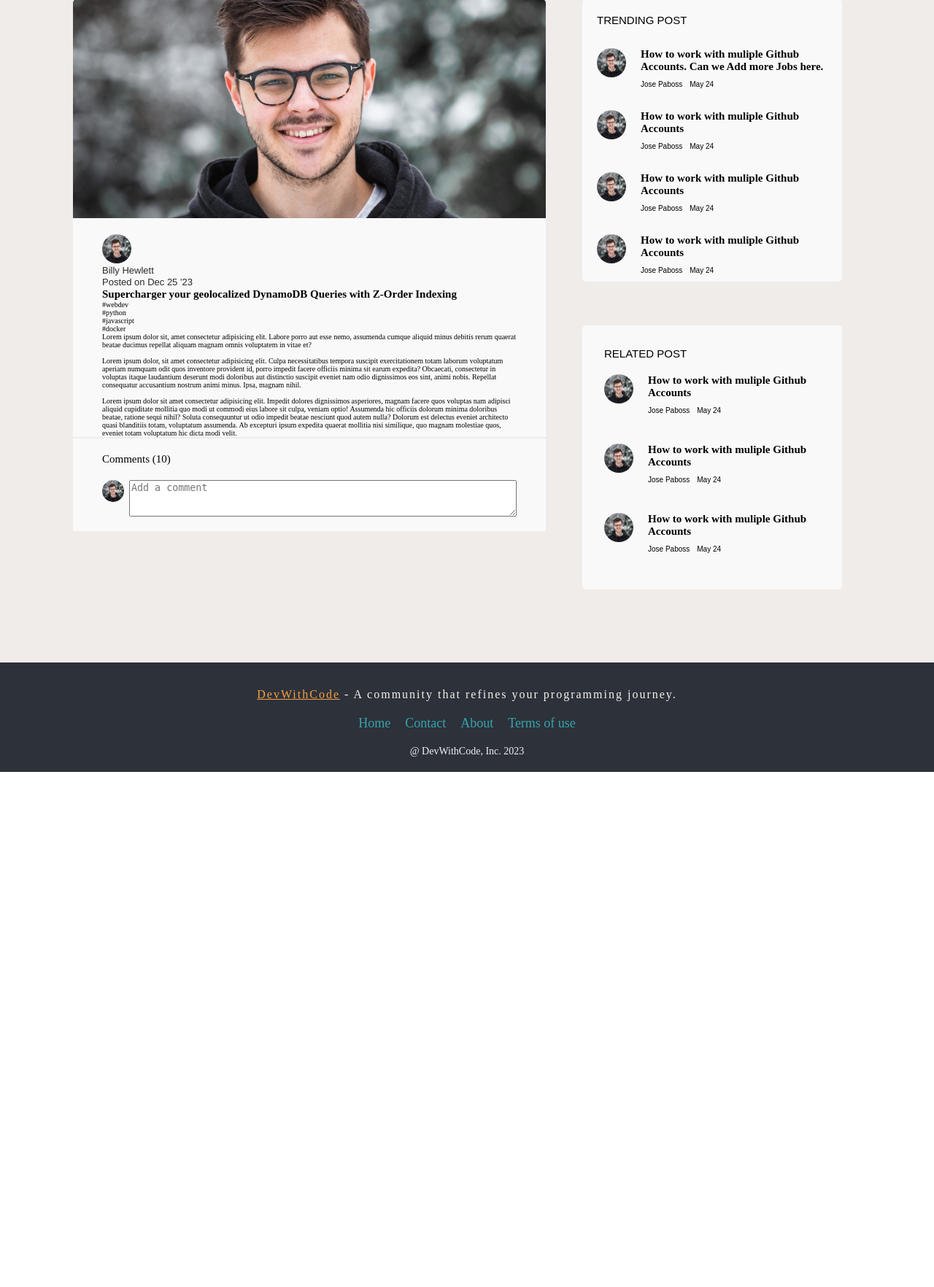
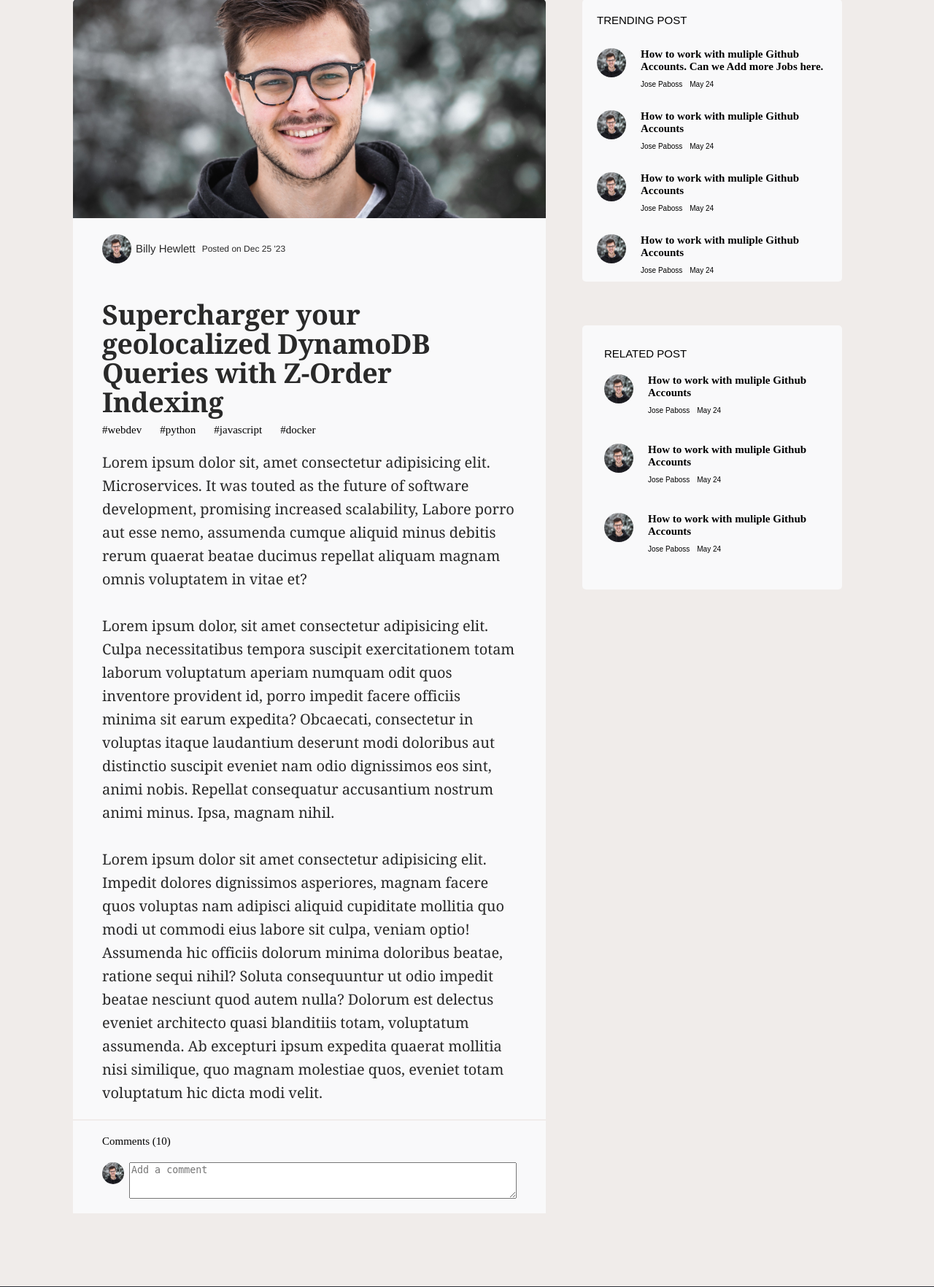
Before and after one commit to Alotab/devwithcode, a Python web app: template templates/detail.html in a window 1280 px wide. Shown: the part 101-1865 px from the top of the page at 73% size. Before the commit the page ends 1159 px from the top, so only its background shows below. Run offline with Jinja, Linux system fonts and the light colour scheme; the template is opened without the code that fills it, so the values that code supplies are empty; some web fonts are replaced.

Commit message:
update files

```diff
--- a/templates/detail.html
+++ b/templates/detail.html
@@ -49,8 +49,8 @@
                         <div class="main-post-author">
                             <img src="images/author.jpg" alt="author-image">
                             <div class="author-name">
-                                <p>Billy Hewlett</p>
-                                <p>Posted on Dec 25 '23</p>
+                                <p class="author-name-link">Billy Hewlett</p>
+                                <p class="date">Posted on Dec 25 '23</p>
                             </div>
                         </div>
                         <div class="main-post-headline">
@@ -62,12 +62,16 @@
                             <p>#javascript</p>
                             <p>#docker</p>
                         </div>
-                        <p>Lorem ipsum dolor sit, amet consectetur adipisicing elit. Labore porro aut esse nemo, assumenda cumque aliquid minus debitis rerum quaerat beatae ducimus repellat aliquam magnam omnis voluptatem in vitae et?</p>
-                        <br>
-                        <p>Lorem ipsum dolor, sit amet consectetur adipisicing elit. Culpa necessitatibus tempora suscipit exercitationem totam laborum voluptatum aperiam numquam odit quos inventore provident id, porro impedit facere officiis minima sit earum expedita? Obcaecati, consectetur in voluptas itaque laudantium deserunt modi doloribus aut distinctio suscipit eveniet nam odio dignissimos eos sint, animi nobis. Repellat consequatur accusantium nostrum animi minus. Ipsa, magnam nihil.</p>
-                        <br>
-                        <p>Lorem ipsum dolor sit amet consectetur adipisicing elit. Impedit dolores dignissimos asperiores, magnam facere quos voluptas nam adipisci aliquid cupiditate mollitia quo modi ut commodi eius labore sit culpa, veniam optio! Assumenda hic officiis dolorum minima doloribus beatae, ratione sequi nihil? Soluta consequuntur ut odio impedit beatae nesciunt quod autem nulla? Dolorum est delectus eveniet architecto quasi blanditiis totam, voluptatum assumenda. Ab excepturi ipsum expedita quaerat mollitia nisi similique, quo magnam molestiae quos, eveniet totam voluptatum hic dicta modi velit.
-                        </p>
+                        <div class="post-main-detail">
+                            <p>Lorem ipsum dolor sit, amet consectetur adipisicing elit. Microservices. It was touted as the future of software development, promising increased scalability,
+                            Labore porro aut esse nemo, assumenda cumque aliquid minus debitis rerum quaerat beatae ducimus repellat aliquam magnam omnis voluptatem in vitae et?</p>
+                            <br>
+                            <p>Lorem ipsum dolor, sit amet consectetur adipisicing elit. Culpa necessitatibus tempora suscipit exercitationem totam laborum voluptatum aperiam numquam odit quos inventore provident id, porro impedit facere officiis minima sit earum expedita? Obcaecati, consectetur in voluptas itaque laudantium deserunt modi doloribus aut distinctio suscipit eveniet nam odio dignissimos eos sint, animi nobis. Repellat consequatur accusantium nostrum animi minus. Ipsa, magnam nihil.</p>
+                            <br>
+                            <p>Lorem ipsum dolor sit amet consectetur adipisicing elit. Impedit dolores dignissimos asperiores, magnam facere quos voluptas nam adipisci aliquid cupiditate mollitia quo modi ut commodi eius labore sit culpa, veniam optio! Assumenda hic officiis dolorum minima doloribus beatae, ratione sequi nihil? Soluta consequuntur ut odio impedit beatae nesciunt quod autem nulla? Dolorum est delectus eveniet architecto quasi blanditiis totam, voluptatum assumenda. Ab excepturi ipsum expedita quaerat mollitia nisi similique, quo magnam molestiae quos, eveniet totam voluptatum hic dicta modi velit.
+                            </p>
+                        </div>
+
                     </div>
                 </div>
 
--- a/templates/static/css/styles.css
+++ b/templates/static/css/styles.css
@@ -656,11 +656,36 @@ footer ul li a{
 
 }
 
+.main-post-author{
+    display: flex;
+    align-items: center;
+    gap: 6px;
+}
+
 .main-post-author img{
     height: 40px;
     width: 40px;
     border-radius: 50%;
 
+}
+
+.author-name{
+    display: flex;
+    gap: 9px;
+    text-align: center;
+    /* background-color: blueviolet; */
+}
+
+.author-name .author-name-link{
+    font-size: 15px;
+}
+
+
+.author-name .date{
+    font-size: 12px;
+    /* font-family: sans-serif; */
+    text-align: center;
+    font-weight: 200;
 
 }
 
@@ -668,6 +693,44 @@ footer ul li a{
     width: 60%;
     /* background-color: red; */
     border-radius: 5px 5px 0px 0px;
+}
+
+
+.main-post-headline{
+    font-size: 25px;
+    line-height: 40px;
+    letter-spacing: -0.016em;
+    font-style: normal;
+    font-weight: 400;
+    color: rgb(41, 41, 41);
+    font-family: Georgia, Cambria, "Times New Roman", Times, serif;;
+    margin-top: 5rem;
+    margin-bottom: 1rem;
+
+}
+
+.main-post-tags{
+    display: flex;
+    gap: 2.5rem;
+    margin-bottom: 2rem;
+}
+
+.main-post-tags p{
+    font-size: 15px;
+    font-weight: 300;
+}
+
+.post-main-detail{
+    font-size: 20px;
+    line-height: 32px;
+    letter-spacing: -0.003em;
+    font-style: normal;
+    font-weight: 400;
+    padding-bottom: 20px;
+    color: rgb(41, 41, 41);
+    font-family: source-serif-pro, Georgia, Cambria, "Times New Roman", Times, serif;
+    overflow-wrap: break-word;
+
 }
 
 /* comments */
```
